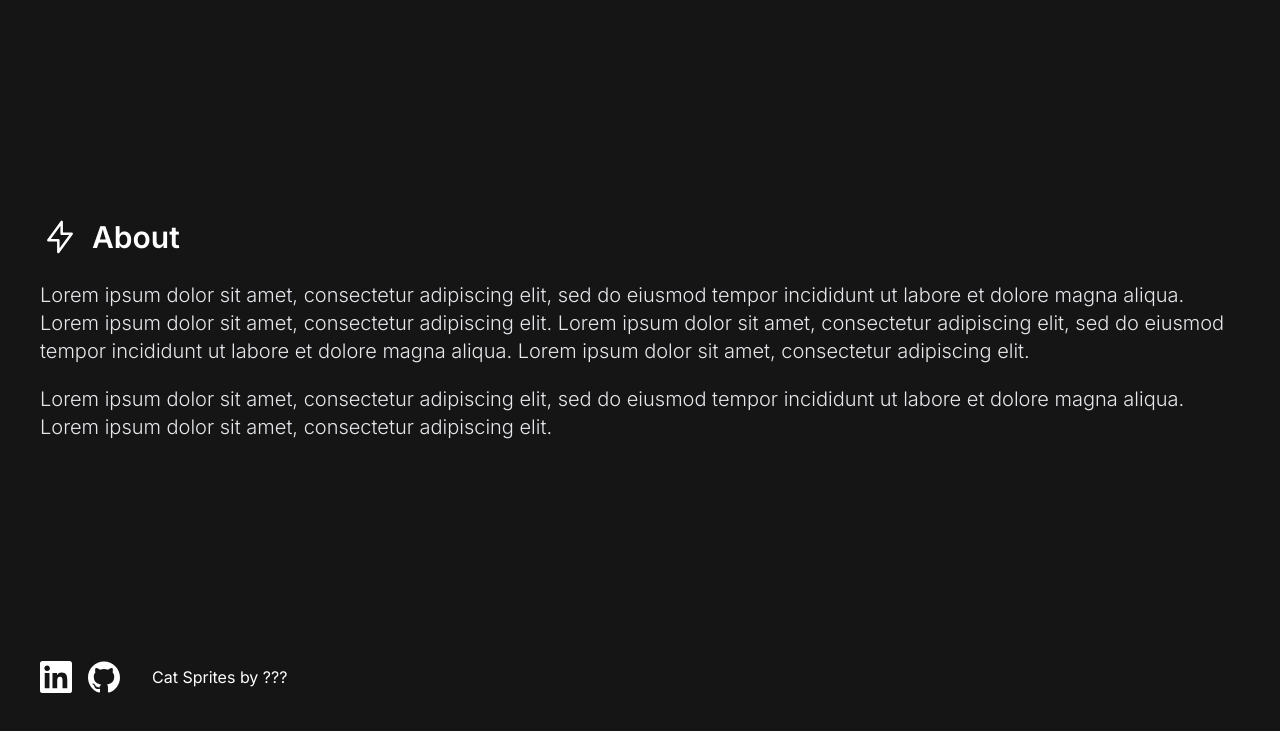
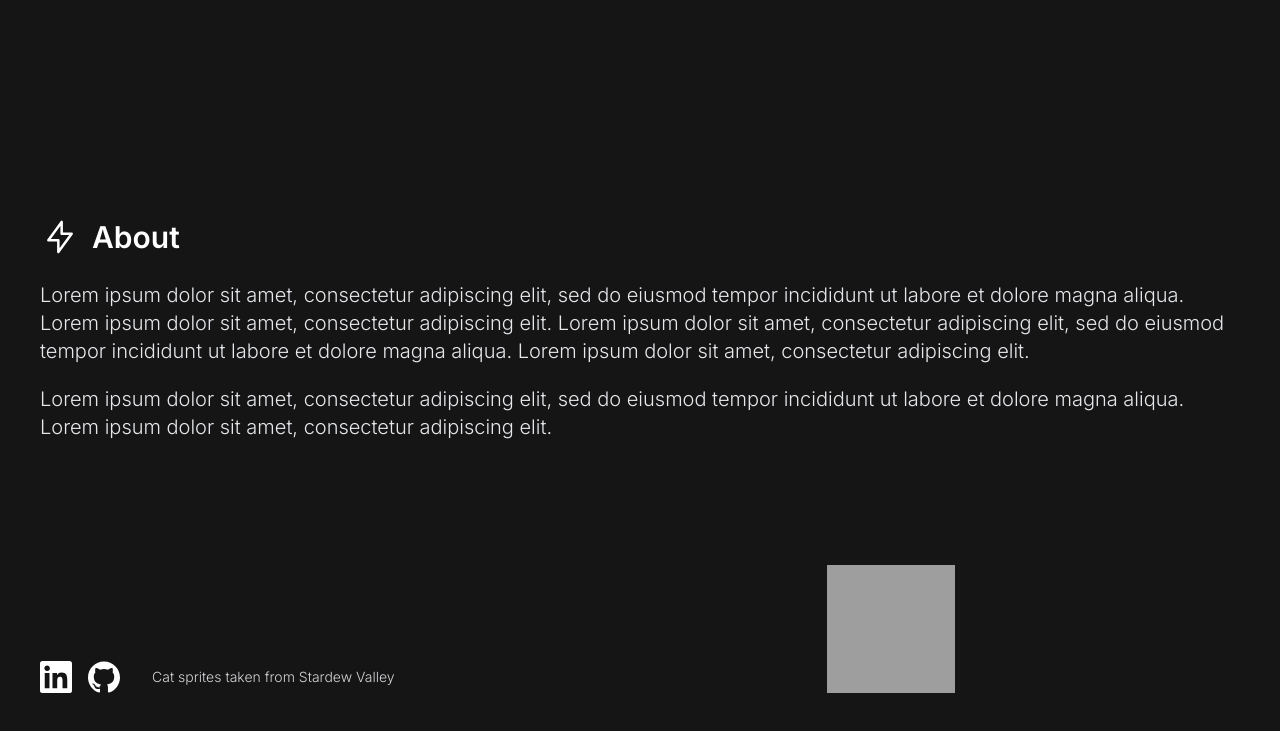
Before and after one commit to K3vnDev/portfolio, an Astro site: page / in a window 1280 px wide. Shown: the part 1547-2278 px from the top of the page. Built offline with nearby package versions, Linux system fonts and the light colour scheme; Astro itself is replaced by a stand-in of ours; grey boxes are pictures that could not be loaded.

Commit message:
Add cat to the footer

```diff
--- /dev/null
+++ b/src/components/Cat.tsx
@@ -0,0 +1,92 @@
+import { randomRange } from '@/utils/randomRange'
+import { useEffect, useRef, useState } from 'react'
+
+type Mode = 'walk' | 'idle'
+
+const speed = 0.8
+
+const waitTimes = {
+  walk: [5.5, 17],
+  idle: [3, 6]
+}
+
+const spritesheets = {
+  walk: '/public/cat/walk.gif',
+  idle: '/public/cat/idle.gif',
+  lick: '/public/cat/lick.gif'
+}
+
+const lickChance = 0.66
+
+export const Cat = () => {
+  const [mode, setMode] = useState<Mode>('walk')
+  const [sprites, setSprites] = useState(spritesheets[mode])
+  const modeRef = useRef(mode)
+  const [posX, setPosX] = useState(0)
+
+  const ref = useRef(null)
+  const playgroundWidth = useRef(0)
+  const direction = useRef(1)
+
+  const waitAndToggleMode = () => {
+    const [min, max] = waitTimes[mode]
+    const wait = randomRange(min, max, false) * 1000
+
+    setTimeout(() => {
+      const toggledMode = mode === 'walk' ? 'idle' : 'walk'
+      if (toggledMode === 'walk') direction.current = Math.random() > 0.5 ? 1 : -1
+      setMode(toggledMode)
+    }, wait)
+  }
+
+  // Prevent cat from going out of bounds
+  useEffect(() => {
+    if (posX > playgroundWidth.current) direction.current = -1
+    else if (posX < 0) direction.current = 1
+  }, [posX])
+
+  const update = () => {
+    if (modeRef.current === 'walk') {
+      setPosX(p => p + speed * direction.current)
+    }
+    window.requestAnimationFrame(update)
+  }
+  useEffect(update, [])
+
+  useEffect(() => {
+    waitAndToggleMode()
+    modeRef.current = mode
+
+    setSprites(
+      mode === 'idle'
+        ? Math.random() < lickChance
+          ? spritesheets.lick
+          : spritesheets.idle
+        : spritesheets.walk
+    )
+  }, [mode])
+
+  // Get playground width, max x value
+  useEffect(() => {
+    if (!ref.current) return
+    const element = ref.current as HTMLElement
+    const parentElement = element.closest('div') as HTMLElement
+
+    const { width: parentWidth } = parentElement.getBoundingClientRect()
+    const { width: elementWidth } = element.getBoundingClientRect()
+    playgroundWidth.current = parentWidth - elementWidth
+  }, [ref.current])
+
+  return (
+    <img
+      src={sprites}
+      alt={`Gif of a cat that is ${mode}`}
+      className={`
+        size-32 [image-rendering:pixelated] absolute bottom-0
+        `}
+      style={{ right: `${posX}px`, scale: `${-direction.current} 1` }}
+      draggable={false}
+      ref={ref}
+    />
+  )
+}
--- a/src/components/Footer.astro
+++ b/src/components/Footer.astro
@@ -1,22 +1,29 @@
 ---
 import { SOCIALS } from '@/consts.d'
+import { Cat } from '@components/Cat.tsx'
+import Link from '@components/Link.astro'
 const slicedSocials = SOCIALS.slice(1)
 ---
 
-<footer class='mb-12'>
+<footer class='mb-12 flex justify-between gap-24 items-end'>
   <aside class='flex gap-8 items-center'>
     <div class='flex gap-4'>
       {
         slicedSocials.map(({ icon: Icon, link }) => (
-          <a
+          <Link
             href={link}
-            target='_blank'
+            class='border-none bg-transparent'
           >
             <Icon class='size-8 text-white' />
-          </a>
+          </Link>
         ))
       }
     </div>
-    <span class='text-base text-white'>Cat Sprites by ???</span>
+    <span class='text-sm font-light text-zinc-300 text-nowrap'>
+      Cat sprites taken from Stardew Valley
+    </span>
   </aside>
+  <div class='w-full relative'>
+    <Cat client:load />
+  </div>
 </footer>
```
Also changed, not shown: public/cat/idle.gif (added), public/cat/lick.gif (added), public/cat/walk.gif (added).
